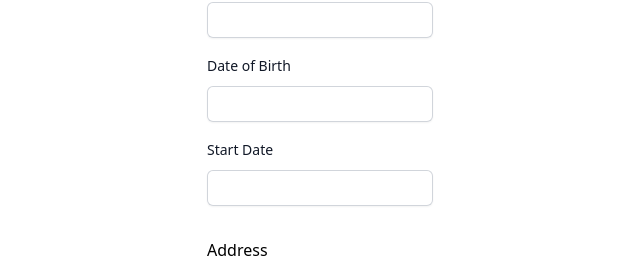
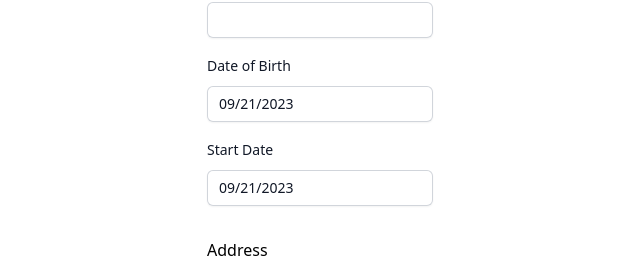
Before and after one commit to floriansimunek/OC-P14, a React (Vite) app: page / in a window 1280 px wide. Shown: the part 350-608 px from the top of the page, without its empty margins (320-960 px from the left). Built offline with nearby package versions, Linux system fonts and the light colour scheme; a web font is replaced by a local one.

Commit message:
✨ Add datepickers

```diff
--- a/src/components/Form/index.tsx
+++ b/src/components/Form/index.tsx
@@ -1,5 +1,7 @@
 import Select from '@fsmnk/react-select-menu';
 import { useState } from 'react';
+import DatePicker from 'react-datepicker';
+import 'react-datepicker/dist/react-datepicker.css';
 import Modal from 'react-modal';
 
 const Form: React.FC = () => {
@@ -366,6 +368,9 @@ const Form: React.FC = () => {
     setIsOpen(false);
   }
 
+  const [birthDate, setBirthDate] = useState(new Date());
+  const [startDate, setStartDate] = useState(new Date());
+
   return (
     <>
       <Modal isOpen={modalIsOpen}>
@@ -391,14 +396,24 @@ const Form: React.FC = () => {
           Date of Birth
         </label>
         <div className="mt-2">
-          <input id="date-of-birth" type="text" className="inputs" />
+          <DatePicker
+            selected={birthDate}
+            id="date-of-birth"
+            className="inputs"
+            onChange={(date) => setBirthDate(date as Date)}
+          />
         </div>
 
         <label htmlFor="start-date" className="labels">
           Start Date
         </label>
         <div className="mt-2">
-          <input id="start-date" type="text" className="inputs" />
+          <DatePicker
+            selected={startDate}
+            id="start-date"
+            className="inputs"
+            onChange={(date) => setStartDate(date as Date)}
+          />
         </div>
 
         <fieldset className="address">
--- a/src/index.css
+++ b/src/index.css
@@ -47,3 +47,7 @@
 .ReactModal__Overlay {
   z-index: 100;
 }
+
+.react-datepicker-wrapper {
+  width: 100%;
+}
```
